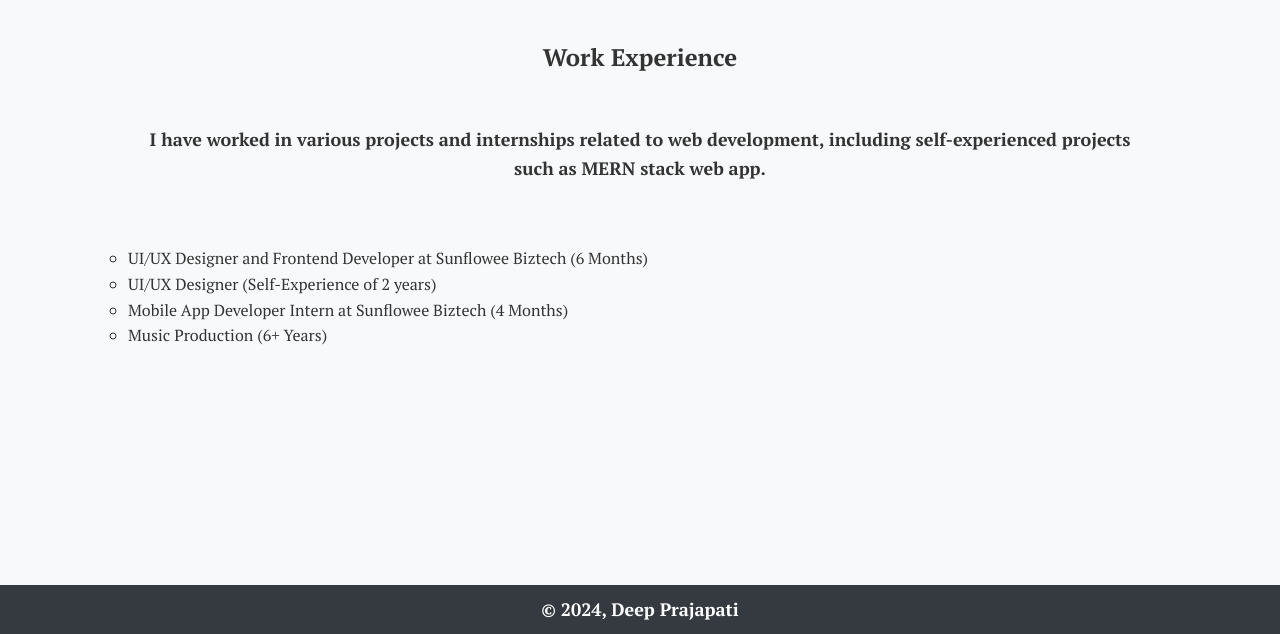
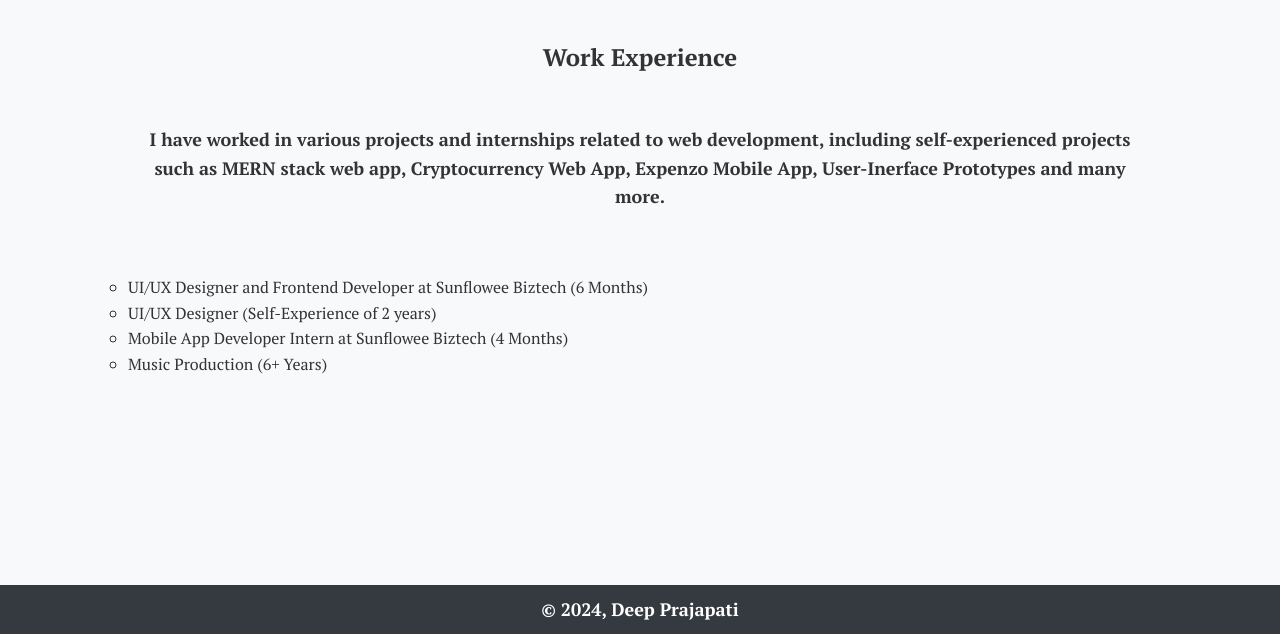
Before and after one commit to Deep808/Exercise-1, a plain HTML site: page experience.html in a window 1280 px wide. Shown: the part 166-800 px from the top of the page. Drawn offline with Linux system fonts and the light colour scheme.

Commit message:
modify experience.html content again

```diff
--- a/experience.html
+++ b/experience.html
@@ -28,7 +28,8 @@
       <p>
         I have worked in various projects and internships related to web
         development, including self-experienced projects such as MERN stack web
-        app.
+        app, Cryptocurrency Web App, Expenzo Mobile App, User-Inerface
+        Prototypes and many more.
       </p>
       <ul class="exp">
         <li>
```
